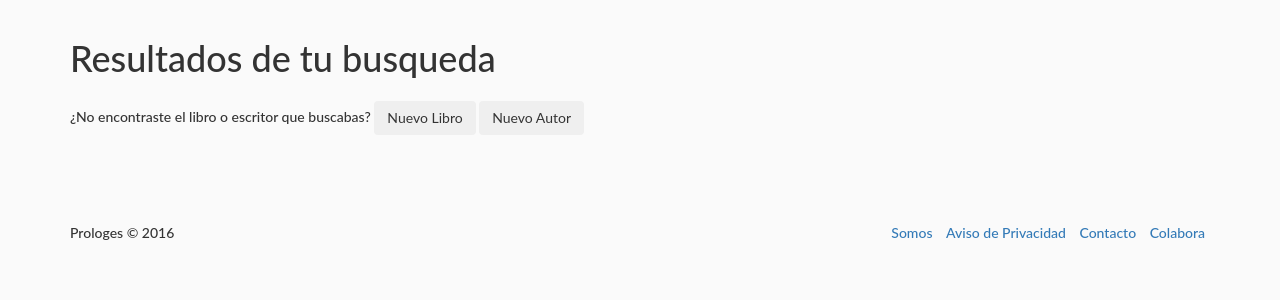
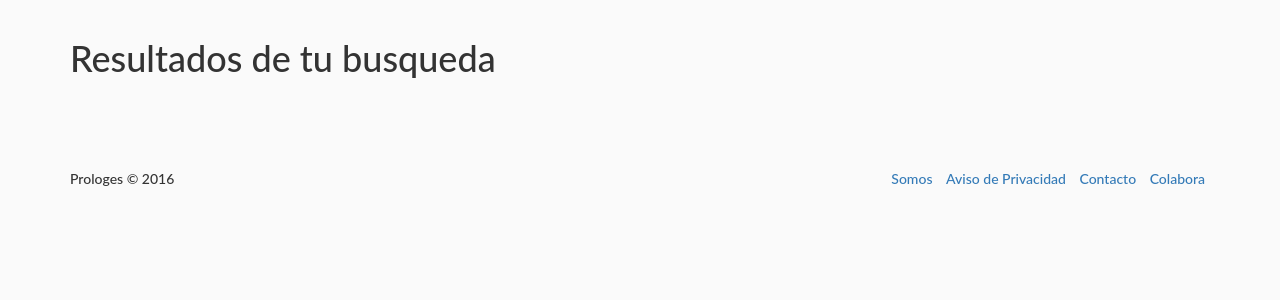
Before and after one commit to jscasca/prlg_web, a PHP site: page /something/search.php?q=1 in a window 1280 px wide. Shown: the part 51-351 px from the top of the page. Run offline with PHP 8.4, Linux system fonts and the light colour scheme; data that the repository does not hold is empty; some libraries are stand-ins or nearby versions.

Commit message:
Remove new book and new author from search

```diff
--- a/search.php
+++ b/search.php
@@ -70,11 +70,12 @@ session_start();
 			</div>
 		</div>
 
-		<h5 class="Results-subtitle">
+		<!-- NOT READY YET -->
+		<!--<h5 class="Results-subtitle">
 			¿No encontraste el libro o escritor que buscabas?
 				<button class="btn Results-button">Nuevo Libro</button>
 				<button class="btn Results-button">Nuevo Autor</button>
-		</h5>
+		</h5>-->
 		<div class="">
 
 		</div>
```
